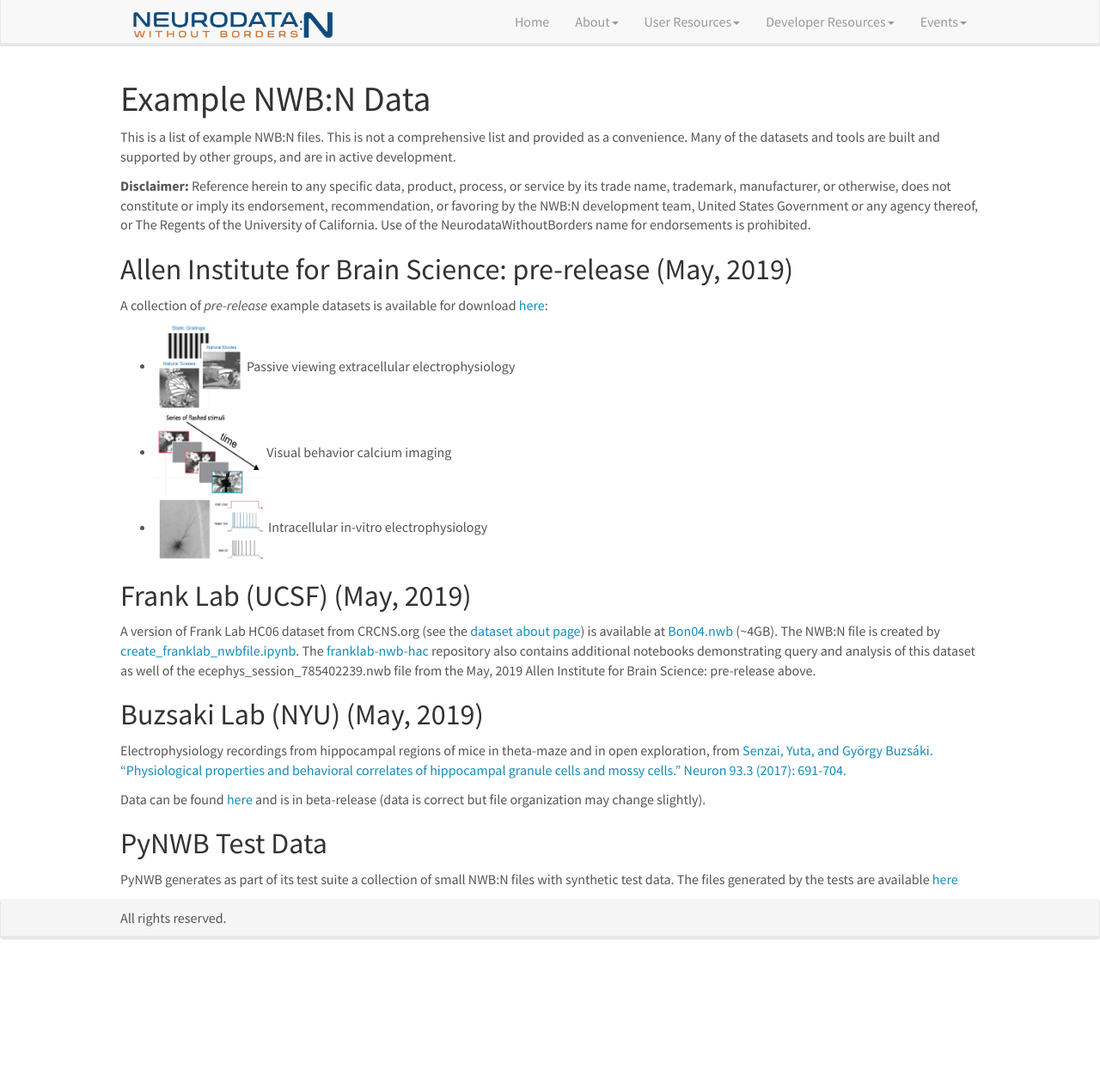
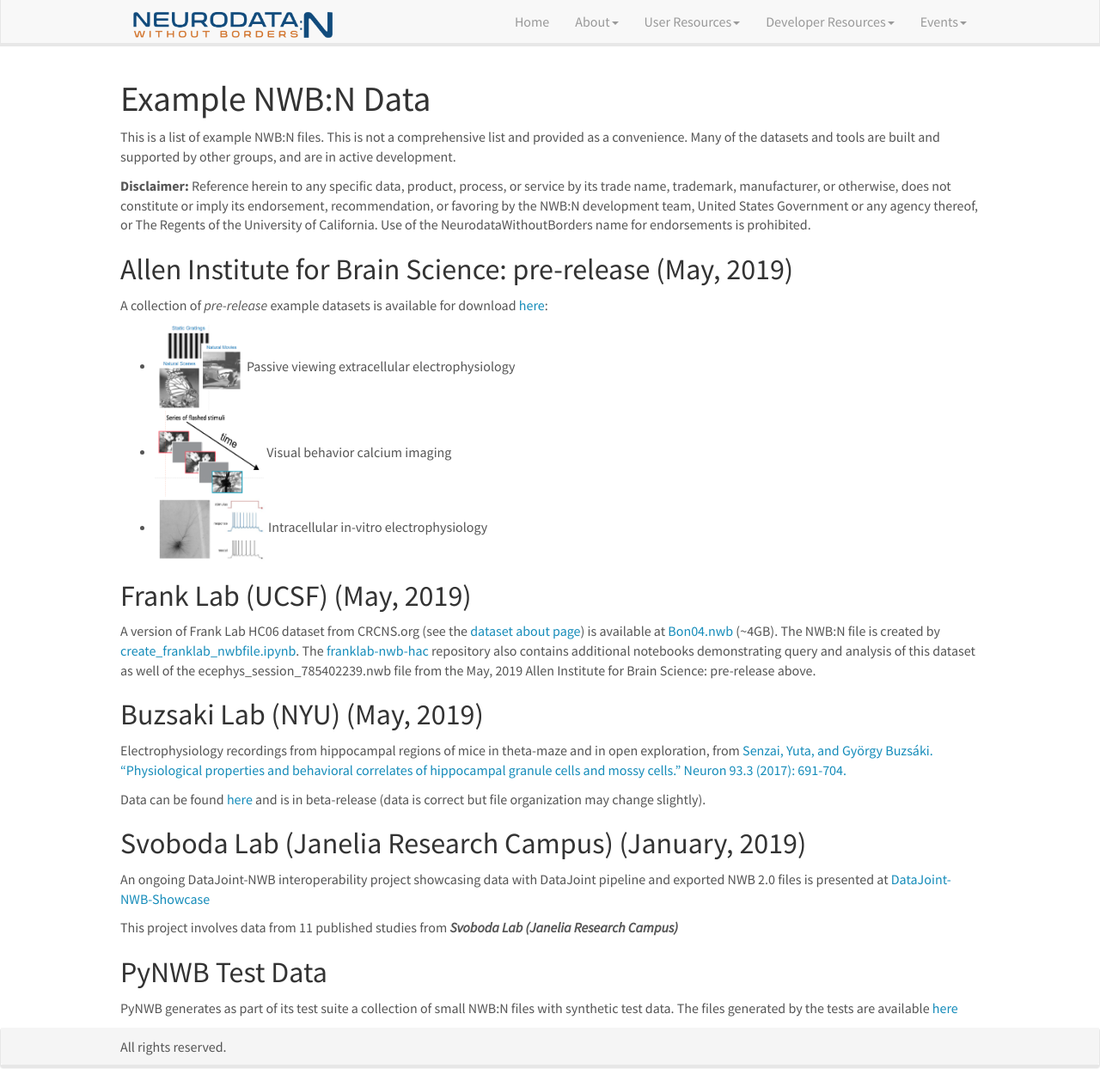
Before and after one commit to ttngu207/neurodatawithoutborders.github.io, a Jekyll site: the page built from _pages/nwb_example_data.md, in a window 1280 px wide and 1265 px high. Shown: the whole window at 86% size. Built offline with Jekyll 4.4.1, drawn with Linux system fonts in a browser that asks for light colours; nearby versions of some CDN libraries.

Commit message:
add Svoboda Lab

```diff
--- a/_pages/nwb_example_data.md
+++ b/_pages/nwb_example_data.md
@@ -32,6 +32,11 @@
 
 Data can be found [here](https://buzsakilab.nyumc.org/datasets/NWB/SenzaiNeuron2017/) and is in beta-release (data is correct but file organization may change slightly).
 
+## Svoboda Lab (Janelia Research Campus) (January, 2019)
+An ongoing DataJoint-NWB interoperability project showcasing data with DataJoint pipeline and exported NWB 2.0 files is presented at [DataJoint-NWB-Showcase](https://github.com/vathes/DataJoint-NWB-showcase)
+
+This project involves data from 11 published studies from ***Svoboda Lab (Janelia Research Campus)***
+
 ## PyNWB Test Data
 
 PyNWB generates as part of its test suite a collection of small NWB:N files with synthetic test data. The files generated by the tests are available [here](https://drive.google.com/drive/folders/1g1CpnoMd9s9L-sHBWVyklp3-xJcLGeFt?usp=sharing)
```
